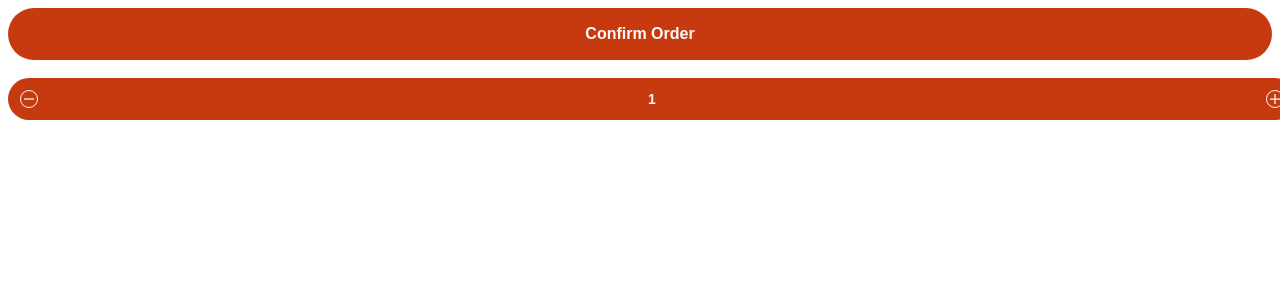
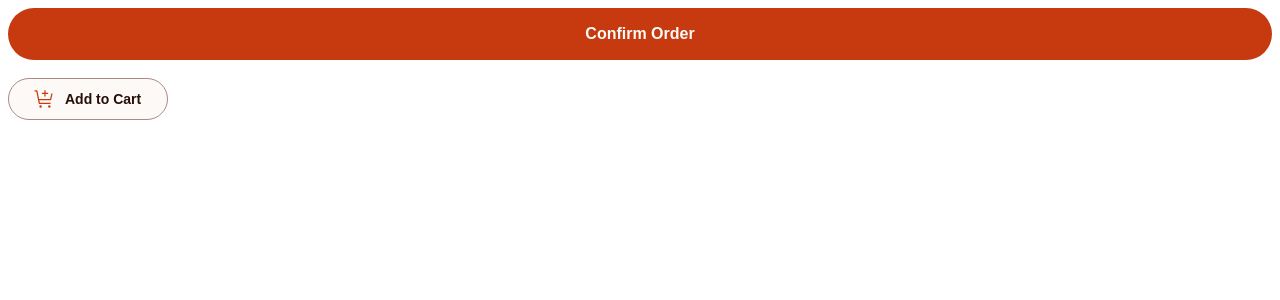
Before and after one commit to DmitryMuzalev/product-list-with-cart, a React (Vite) app: page / in a window 1280 px wide. Shown: the top 300 px of the page. Built offline with nearby package versions, Linux system fonts and the light colour scheme.

Commit message:
Change ProductCardButton and delete Counter.

```diff
--- a/src/components/Counter.tsx
+++ /dev/null
@@ -1,45 +0,0 @@
-import IncrementIcon from "../assets/icons/icon-increment-quantity.svg";
-import DecrementIcon from "../assets/icons/icon-decrement-quantity.svg";
-import styled from "styled-components";
-import { Button } from "./Button";
-
-const Wrapper = styled(Button)`
-  display: flex;
-  align-items: center;
-  justify-content: space-between;
-  padding: 0.75rem;
-  color: ${(props) => props.theme.color.natural_50};
-
-  button {
-    height: 18px;
-    width: 18px;
-    display: flex;
-    align-items: center;
-    justify-content: center;
-    background-color: transparent;
-    border: ${(props) => props.theme.border};
-    border-color: ${(props) => props.theme.color.natural_50};
-    border-radius: ${(props) => props.theme.borderRadius.circle};
-    transition: all ${(props) => props.theme.transitionDuration};
-
-    &:hover {
-      background-color: ${(props) => props.theme.color.natural_50};
-    }
-  }
-`;
-
-function Counter() {
-  return (
-    <Wrapper as="div">
-      <button>
-        <img src={DecrementIcon} alt="" />
-      </button>
-      <span>1</span>
-      <button>
-        <img src={IncrementIcon} alt="" />
-      </button>
-    </Wrapper>
-  );
-}
-
-export { Counter };
--- a/src/components/ProductCardButton.tsx
+++ b/src/components/ProductCardButton.tsx
@@ -1,24 +1,26 @@
-import CartIcon from "../assets/icons/icon-add-to-cart.svg";
 import { useState } from "react";
-import { Button } from "./Button";
-import { Counter } from "./Counter";
+import { AddProductButton } from "./AddProductButton";
+import { CounterButton } from "./CounterButton";
 
 const ProductCardButton = () => {
-  const [counter, setCounter] = useState(1);
+  const [counter, setCounter] = useState(0);
 
   const increment = () => setCounter((prev) => prev + 1);
   const decrement = () => setCounter((prev) => prev - 1);
 
-  return <>{!counter ? <AddToCart /> : <Counter />}</>;
+  return (
+    <>
+      {!counter ? (
+        <AddProductButton cb={increment} />
+      ) : (
+        <CounterButton
+          increment={increment}
+          decrement={decrement}
+          value={counter}
+        />
+      )}
+    </>
+  );
 };
 
-function AddToCart() {
-  return (
-    <Button $outline>
-      <img src={CartIcon} alt="cart" />
-      <span>Add to Cart</span>
-    </Button>
-  );
-}
-
-export { ProductCardButton, AddToCart };
+export { ProductCardButton };
```
